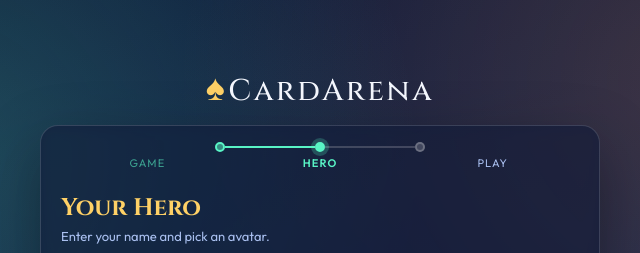
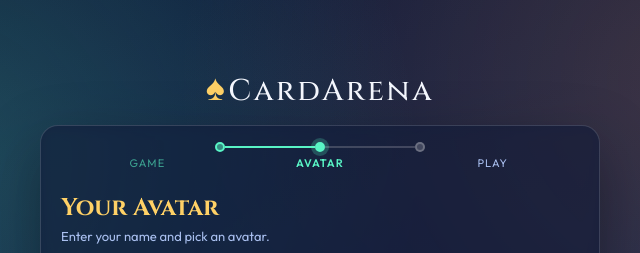
Before and after one commit to anandd512/cardgames, a website: page public/index.html in a window 1280 px wide. Both pictures are taken after a click on the button "Next →". Shown: the top 253 px of the page, 320-960 px from the left. Drawn offline with nearby package versions, Linux system fonts and the light colour scheme; no server answers.

Commit message:
rename: Hero -> Avatar in lobby wizard step 2 label and title

```diff
--- a/public/index.html
+++ b/public/index.html
@@ -40,7 +40,7 @@
       </div>
       <div class="step-label-row">
         <span class="step-label active">Game</span>
-        <span class="step-label">Hero</span>
+        <span class="step-label">Avatar</span>
         <span class="step-label">Play</span>
       </div>
 
@@ -73,9 +73,9 @@
         </div>
       </div>
 
-      <!-- ── Step 2: Your hero ── -->
+      <!-- ── Step 2: Your avatar ── -->
       <div class="lobby-step hidden" id="lstep2">
-        <h2 class="panel-title">Your Hero</h2>
+        <h2 class="panel-title">Your Avatar</h2>
         <p class="panel-sub">Enter your name and pick an avatar.</p>
         <div class="name-row">
           <label for="playerName">Your Name</label>
```
